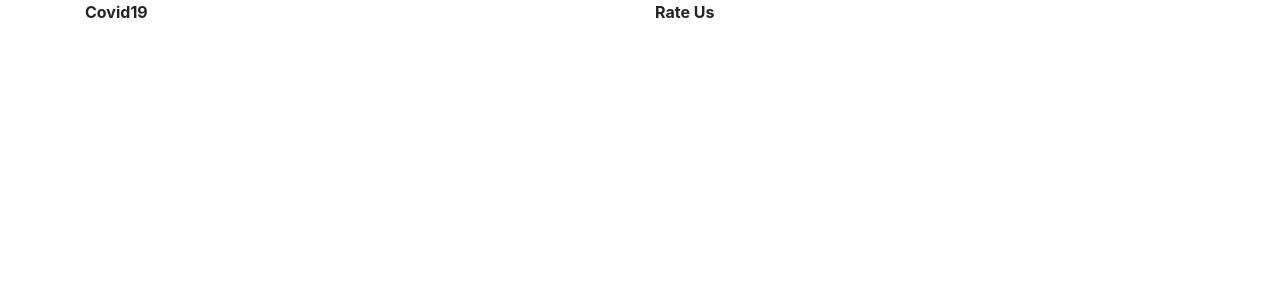
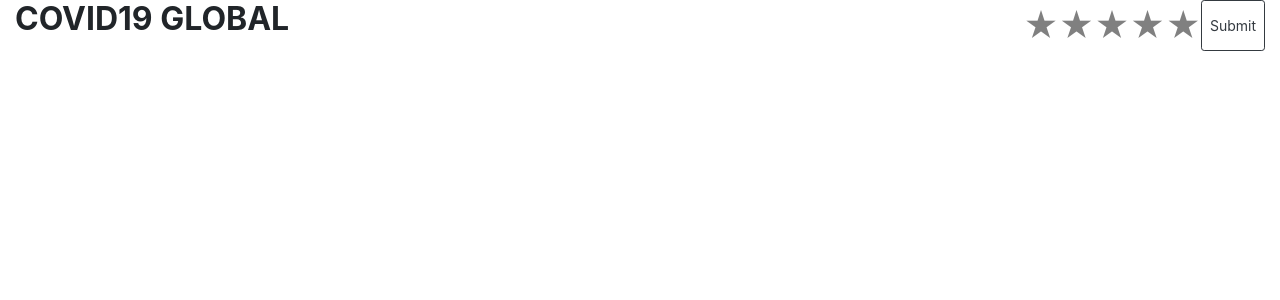
Before and after one commit to skm2000/Covid19, a React (Create React App) app: page / in a window 1280 px wide. Shown: the top 300 px of the page. Built offline with nearby package versions, Linux system fonts and the light colour scheme.

Commit message:
Made Heading part

```diff
--- a/package.json
+++ b/package.json
@@ -3,6 +3,9 @@
   "version": "0.1.0",
   "private": true,
   "dependencies": {
+    "@fortawesome/fontawesome-svg-core": "^1.2.29",
+    "@fortawesome/free-solid-svg-icons": "^5.13.1",
+    "@fortawesome/react-fontawesome": "^0.1.11",
     "@testing-library/jest-dom": "^4.2.4",
     "@testing-library/react": "^9.5.0",
     "@testing-library/user-event": "^7.2.1",
@@ -10,6 +13,9 @@
     "react": "^16.13.1",
     "react-bootstrap": "^1.2.2",
     "react-dom": "^16.13.1",
+    "react-fontawesome": "^1.7.1",
+    "react-rating": "^2.0.5",
+    "react-rating-stars-component": "^2.2.0",
     "react-router-dom": "^5.2.0",
     "react-scripts": "3.4.1"
   },
--- a/src/App.css
+++ b/src/App.css
@@ -1,4 +1,4 @@
 * {
-    margin: 3;
-    padding: 3;
+    margin: 0;
+    padding: 0;
 }
--- a/src/App.js
+++ b/src/App.js
@@ -1,12 +1,14 @@
 import React from 'react';
 import { BrowserRouter as Router,Switch,Route} from 'react-router-dom';
-import Landing from './components/pages/Landing'
 import './App.css';
+import Heading from './components/Heading/Heading';
 
 const App = () => {
   return(
     <>
-      <Landing/>
+     <div className="container-fluid">
+     <Heading/>
+     </div>
     </>
   )
 }
--- /dev/null
+++ b/src/components/Heading/Heading.js
@@ -0,0 +1,19 @@
+import React from 'react'
+import ReactStars from "react-rating-stars-component";
+import { Button } from 'react-bootstrap';
+
+const Heading = () => {
+    return (
+        <div className="row">
+          <div className="col-sm-6 col-md-8 d-flex justify-content-start">
+            <h2><b>COVID19 GLOBAL</b></h2>
+          </div>
+          <div className="col-sm-6 col-md-4 justify-content-end d-flex">
+             <ReactStars count={5} size={34} activeColor="black"/>
+             <Button variant="outline-dark" size="sm">Submit</Button>
+          </div>
+        </div>
+    )
+}
+
+export default Heading;
--- a/src/components/pages/Landing.js
+++ /dev/null
@@ -1,19 +0,0 @@
-import React, { Component } from 'react';
-import {Container, Row, Col} from "react-bootstrap"
-
-export default class Landing extends Component {
-    render() {
-        return (
-            <div className="container">
-                <div className="row">
-                    <div className="col">
-                       <b>Covid19</b>
-                    </div>
-                    <div className="col">
-                        <b>Rate Us</b>
-                    </div>
-                </div>
-            </div>
-        );
-    }
-}
--- a/src/index.js
+++ b/src/index.js
@@ -2,6 +2,7 @@ import React from 'react';
 import ReactDOM from 'react-dom';
 import './index.css';
 import App from './App';
+
 
 ReactDOM.render(
   <React.StrictMode>
```
Also changed, not shown: src/components/static/css/styles.css (deleted, +0 -16 lines), src/components/Pages/Home.js (added), 1 other file (tests, documents, lock files or other folders).
